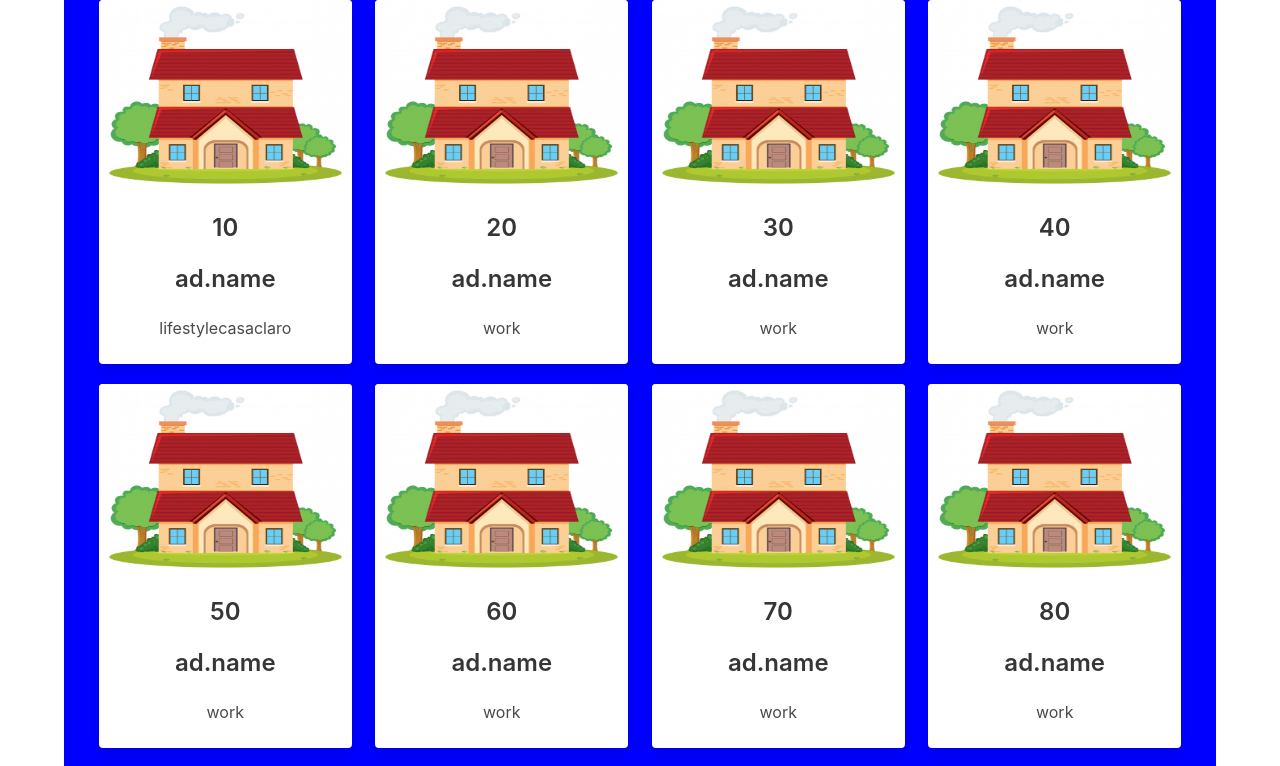
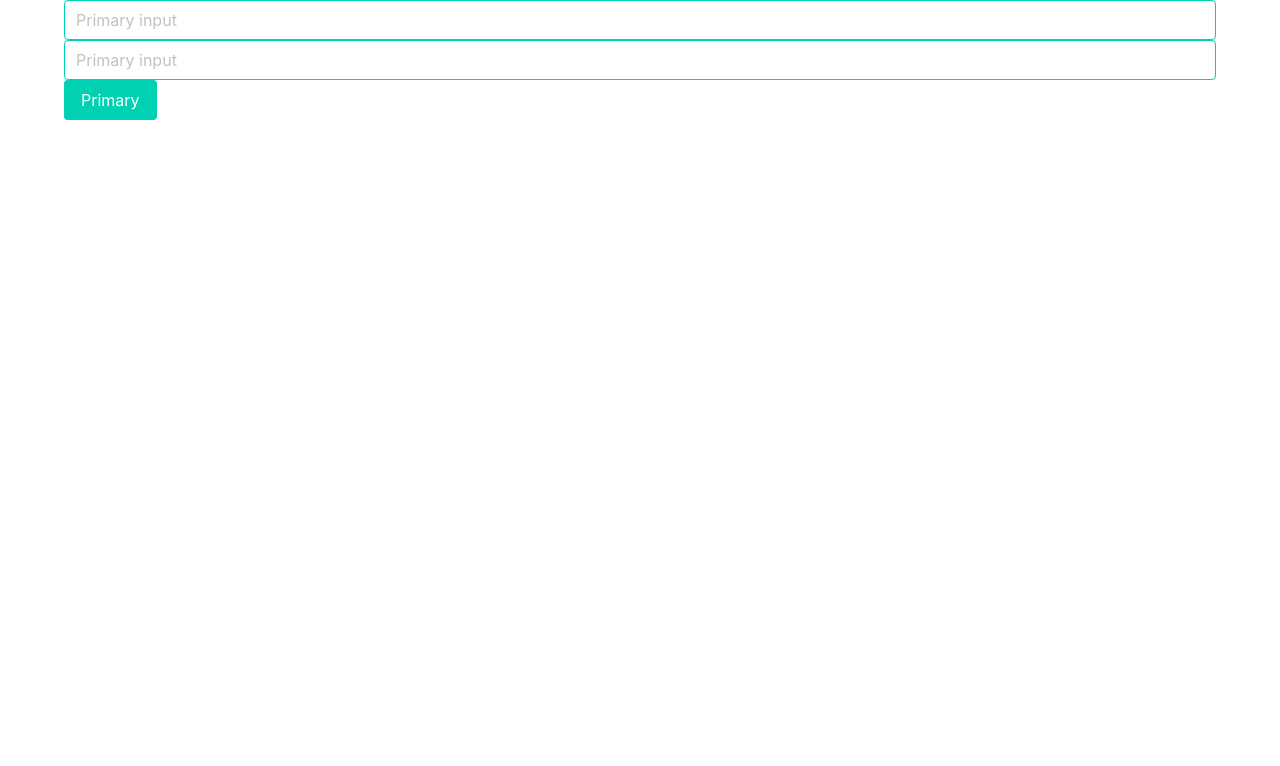
Before and after one commit to ManuelSdev/practica8, a React (Create React App) app: page / in a window 1280 px wide. Shown: the top 766 px of the page. Built offline with nearby package versions, Linux system fonts and the light colour scheme.

Commit message:
creada estructura general con todos los componentes básicos

```diff
--- a/src/App.js
+++ b/src/App.js
@@ -1,6 +1,8 @@
 import logo from './logo.svg';
 import './App.css';
 import AdsPage from './components/ads/AdsPage/AdsPage';
+import LoginForm from './components/auth/LoginPage/LoginForm';
+import LoginPage from './components/auth/LoginPage/LoginPage';
 
 function App() {
   return (
@@ -20,9 +22,13 @@ function App() {
           Learn React
         </a>
       </header>
-       */}
+       */
+      }
 
-      <AdsPage />
+      {/*<AdsPage />*/}
+      <LoginPage></LoginPage>
+
+
     </div>
   );
 }
--- a/src/components/ads/AdsPage/AdsPage.js
+++ b/src/components/ads/AdsPage/AdsPage.js
@@ -3,6 +3,7 @@ import { getAds } from '../../../api/ads'
 import './AdsPage.css'
 import { data } from '../../../data'
 import AdsGrid from './AdsGrid'
+import Layout from '../../layout/Header'
 const AdsPage = () => {
     //const ads = getAds();
 
@@ -11,7 +12,11 @@ const AdsPage = () => {
     const ads = data;
     //console.log(ads)
     return (
-        <AdsGrid ads={ads} />
+        <div className="AdsPage">
+            <Layout></Layout>
+            <AdsGrid ads={ads} />
+        </div>
+
     )
 
 }
--- /dev/null
+++ b/src/components/auth/LoginPage/LoginForm.js
@@ -0,0 +1,15 @@
+import FormField from "../../shared/FormField"
+
+
+
+const LoginForm = () => {
+
+    return (
+        <div className="LoginForm">
+            <FormField></FormField>
+            <FormField></FormField>
+        </div>
+    )
+}
+
+export default LoginForm
--- /dev/null
+++ b/src/components/auth/LoginPage/LoginPage.js
@@ -0,0 +1,20 @@
+import Button from "../../shared/Button"
+import LoginForm from "./LoginForm"
+
+
+const LoginPage = () => {
+
+
+    return (
+        <div className="LoginPage">
+            <div class="container">
+                <LoginForm></LoginForm>
+                <Button></Button>
+            </div>
+
+        </div>
+    )
+
+}
+
+export default LoginPage
--- /dev/null
+++ b/src/components/layout/Header.js
@@ -0,0 +1,20 @@
+import Button from "../shared/Button"
+import Search from "./Search"
+
+const Header = () => {
+
+
+
+    return (
+        <div className="Header">
+            <div class="container is-fluid">
+                <div class="notification is-primary">
+                    <Search></Search>
+                    <Button></Button>
+                </div>
+            </div>
+        </div>
+    )
+}
+
+export default Header
--- /dev/null
+++ b/src/components/layout/Search.js
@@ -0,0 +1,23 @@
+
+
+
+const Search = () => {
+    return (
+        <div className="Search">
+            <div class="field has-addons">
+                <div class="control">
+                    <input class="input" type="text" placeholder="Find a repository" />
+                </div>
+                <div class="control">
+                    <a class="button is-info">
+                        Search
+    </a>
+                </div>
+            </div>
+        </div>
+    )
+
+
+}
+
+export default Search
--- /dev/null
+++ b/src/components/shared/Button.js
@@ -0,0 +1,15 @@
+
+
+
+const Button = () => {
+
+    return (
+        <div className="Button">
+            <div className="buttons">
+                <button className="button is-primary">Primary</button>
+            </div>
+        </div>
+    )
+}
+
+export default Button
--- /dev/null
+++ b/src/components/shared/FormField.js
@@ -0,0 +1,14 @@
+
+
+const FormField = () => {
+
+    return (
+        <div className="FormField">
+            <input class="input is-primary" type="text" placeholder="Primary input"></input>
+
+        </div>
+    )
+
+}
+
+export default FormField
```
Also changed, not shown: src/components/ads/adDetailPage/AdDetailPage.js (added, +12 -0 lines), src/components/ads/newAdPage/NewAdForm.js (added, +10 -0 lines), src/components/ads/newAdPage/NewAdPage.js (added, +14 -0 lines), src/components/layout/Layout.js (added, +17 -0 lines).
